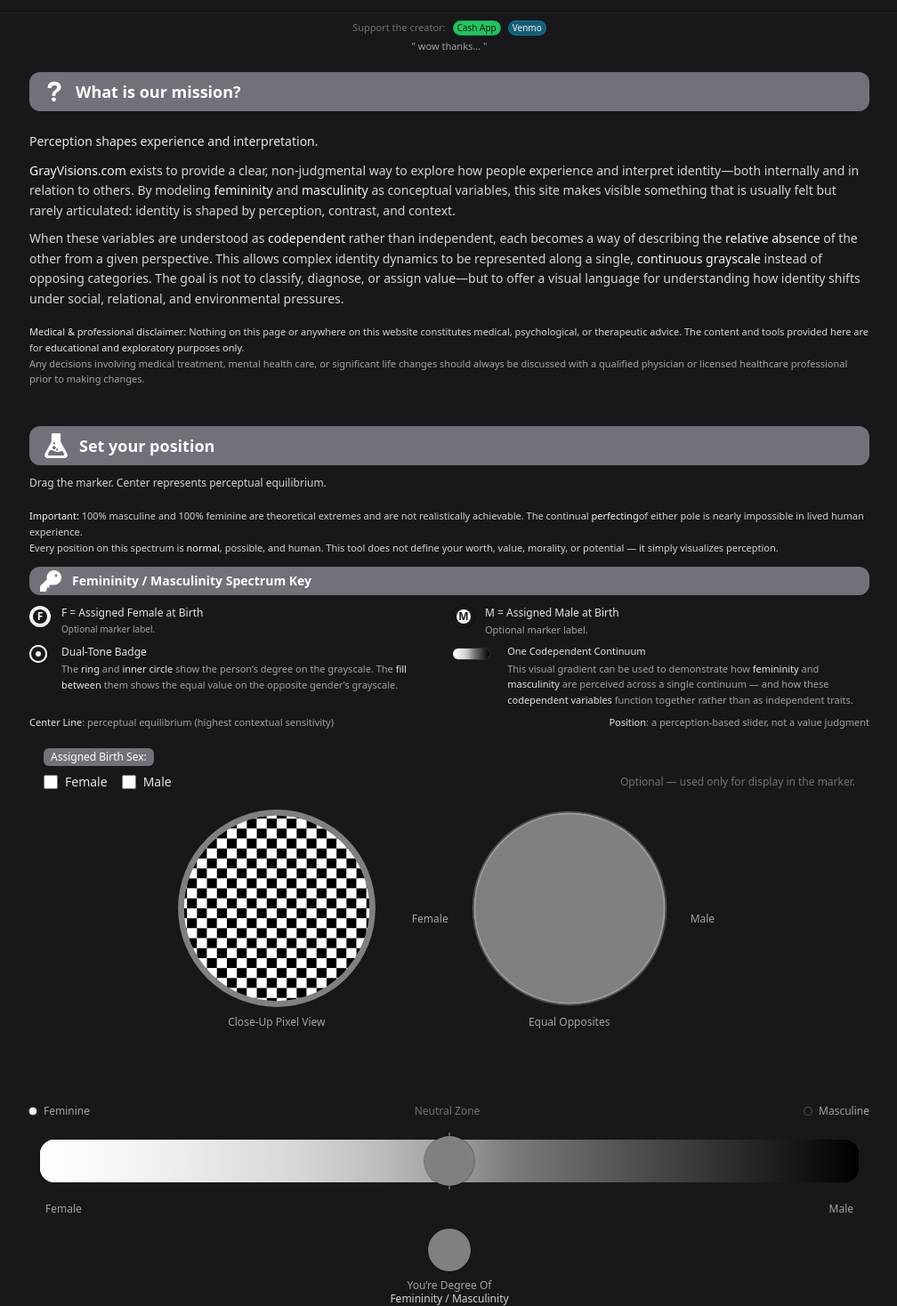
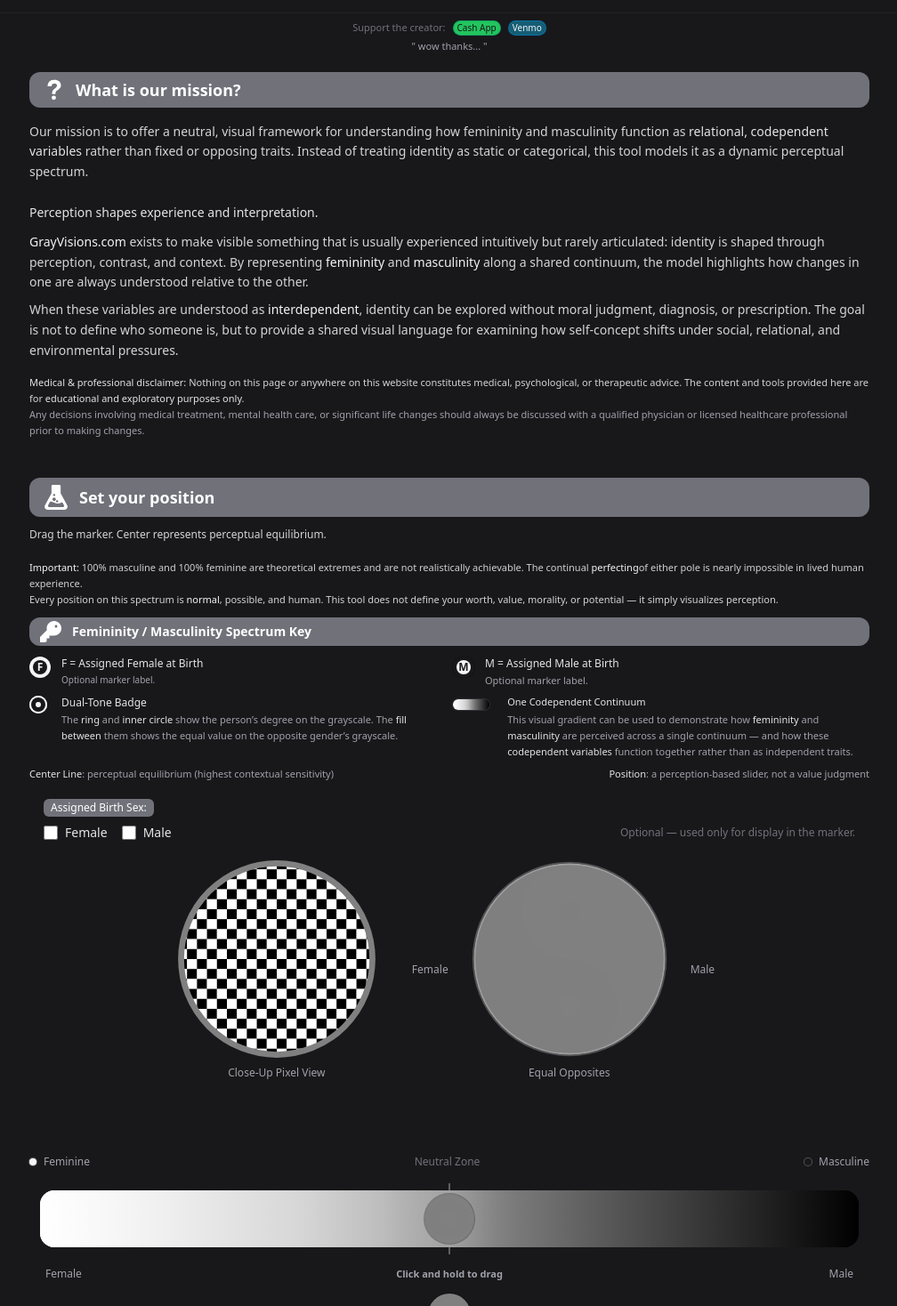
Before and after one commit to lucasloncar-prog/identity-mirror, a React (Vite) app: page / in a window 1280 px wide. Shown: the part 82-1550 px from the top of the page at 89% size, without its empty margins (135-1143 px from the left). Built offline with nearby package versions, Linux system fonts and the light colour scheme; the HTML template or start-up script is replaced by a standard one.

Commit message:
Fix mission section layout and text width consistency

```diff
--- a/src/App.tsx
+++ b/src/App.tsx
@@ -773,18 +773,22 @@ export default function App() {
               <span className="grid h-6 w-6 place-items-center rounded-full text-white">
                 <IconQuestionMark className="h-4.5 w-4.5" />
               </span>
-              <span>What is our mission?</span>
+              <h3 className="leading-none">What is our mission?</h3>
             </div>
+
+            <div className="mt-4 w-full text-sm leading-relaxed text-zinc-300 px-4 md:px-0">
+  Our mission is to offer a neutral, visual framework for understanding how femininity and masculinity function as <span className="text-zinc-200">relational, codependent variables</span> rather than fixed or opposing traits. Instead of treating identity as static or categorical, this tool models it as a dynamic perceptual spectrum.
+</div>
 
             <div className="mt-2 w-full rounded-2xl bg-transparent px-4 md:px-0 py-4">
               <h2 className="text-sm font-medium text-zinc-200">Perception shapes experience and interpretation.</h2>
 
               <p className="mt-3 w-full text-sm text-zinc-300 leading-relaxed">
-  <span className="text-zinc-100">GrayVisions.com</span> exists to provide a clear, non-judgmental way to explore how people experience and interpret identity—both internally and in relation to others. By modeling <span className="text-zinc-100">femininity</span> and <span className="text-zinc-100">masculinity</span> as conceptual variables, this site makes visible something that is usually felt but rarely articulated: identity is shaped by perception, contrast, and context.
+  <span className="text-zinc-100">GrayVisions.com</span> exists to make visible something that is usually experienced intuitively but rarely articulated: identity is shaped through perception, contrast, and context. By representing <span className="text-zinc-100">femininity</span> and <span className="text-zinc-100">masculinity</span> along a shared continuum, the model highlights how changes in one are always understood relative to the other.
 </p>
 
 <p className="mt-2 w-full text-sm text-zinc-300 leading-relaxed">
-  When these variables are understood as <span className="text-zinc-100">codependent</span> rather than independent, each becomes a way of describing the <span className="text-zinc-100">relative absence</span> of the other from a given perspective. This allows complex identity dynamics to be represented along a single, <span className="text-zinc-100">continuous grayscale</span> instead of opposing categories. The goal is not to classify, diagnose, or assign value—but to offer a visual language for understanding how identity shifts under social, relational, and environmental pressures.
+  When these variables are understood as <span className="text-zinc-100">interdependent</span>, identity can be explored without moral judgment, diagnosis, or prescription. The goal is not to define who someone is, but to provide a shared visual language for examining how self‑concept shifts under social, relational, and environmental pressures.
 </p>
 
               <div className="mt-4 w-full text-[11px] leading-relaxed text-zinc-300">
@@ -1017,8 +1021,15 @@ export default function App() {
                     }
                   />
 
-                  <div className="relative h-10 w-full overflow-visible pb-12">
+                  <div className="relative h-16 w-full overflow-visible pb-12">
                     {/* Bottom labels */}
+                    <div
+                      className="pointer-events-none absolute -bottom-10 left-1/2 z-20 -translate-x-1/2 px-2 py-0.5 text-[11px] text-zinc-500"
+                      aria-hidden="true"
+                    >
+                      <span className="font-semibold text-zinc-400">Click and hold to drag</span>
+                    </div>
+
                     <div
                       className={
                         "pointer-events-none absolute -bottom-10 left-0 z-20 px-1.5 py-0.5 text-xs text-zinc-400 rounded-sm ring-2 " +
```
